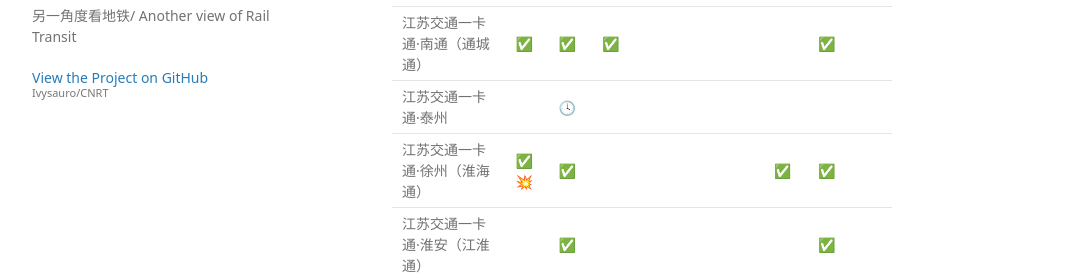
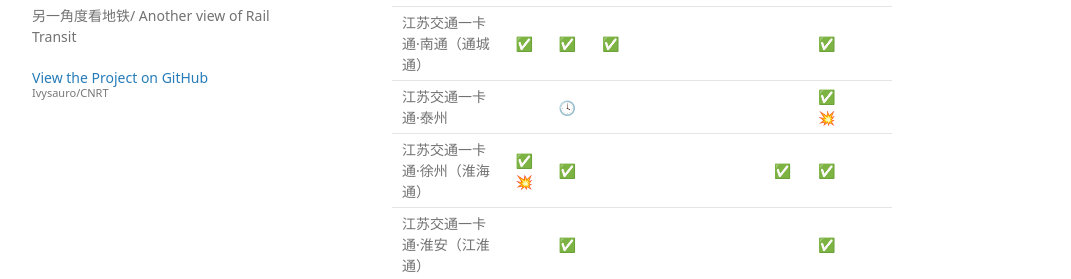
Before and after one commit to Ivysauro/CNRT, a Jekyll site: the page built from data/NFC.md, in a window 1280 px wide and 900 px high, scrolled down 1790 px. Shown: the part 173-452 px from the top of the window, without its empty margins (178-1249 px from the left). Built offline with Jekyll 4.4.1, drawn with Linux system fonts in a browser that asks for light colours; some web fonts are replaced; our own code applies the rules of GitHub Pages for plain Markdown files; a script that is not in the unit is left out.

Commit message:
🍊更新vivo数据

```diff
--- a/data/NFC.md
+++ b/data/NFC.md
@@ -50,7 +50,7 @@
 | 江苏交通一卡通·常州（龙城通） | ✅ | ✅ | | | | | ✅ | ✅ ||
 | 江苏交通一卡通·盐城（黄海通） | ✅💥 | ✅ | | | | | ✅ | ✅ ||
 | 江苏交通一卡通·南通（通城通） | ✅ | ✅ | ✅ | | | | | ✅ ||
-| 江苏交通一卡通·泰州 | | 🕓 |
+| 江苏交通一卡通·泰州 | | 🕓 | | | | | | ✅💥 |
 | 江苏交通一卡通·徐州（淮海通） | ✅💥 | ✅ | | | | | ✅ | ✅ ||
 | 江苏交通一卡通·淮安（江淮通） | | ✅ | | | | | | ✅ ||
 | 江苏交通一卡通·连云港 | ✅💥 | ✅ | | | | | ✅ | ✅ ||
```
